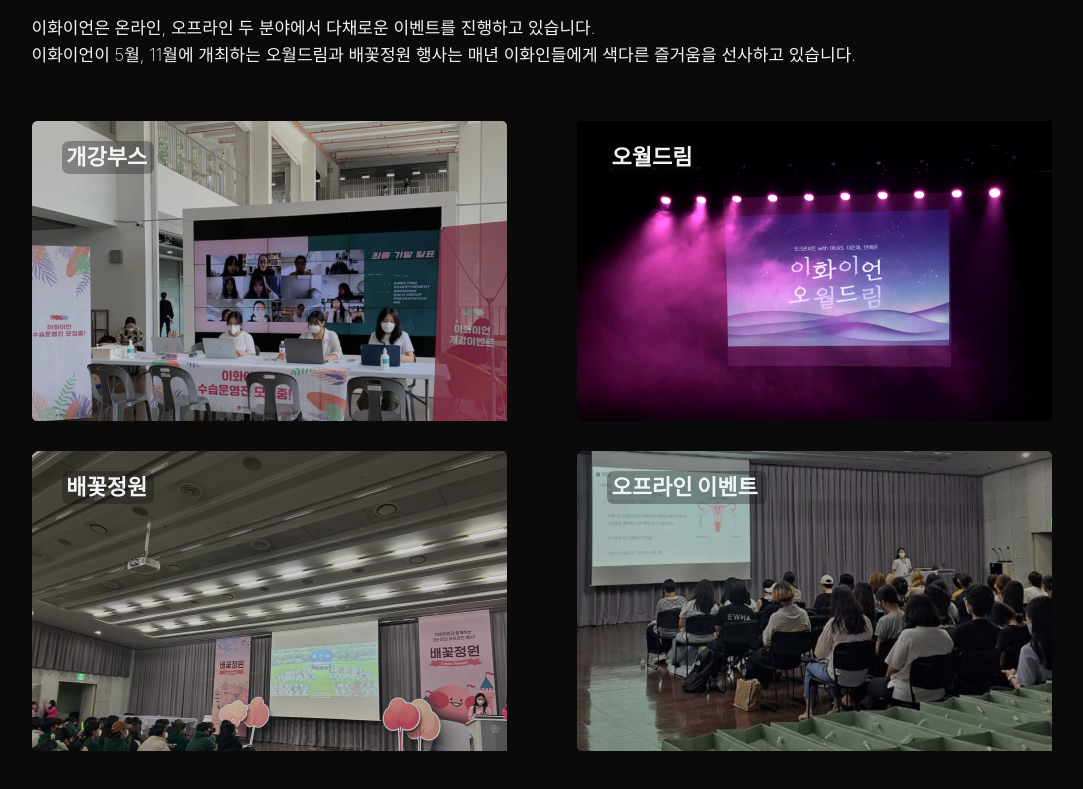
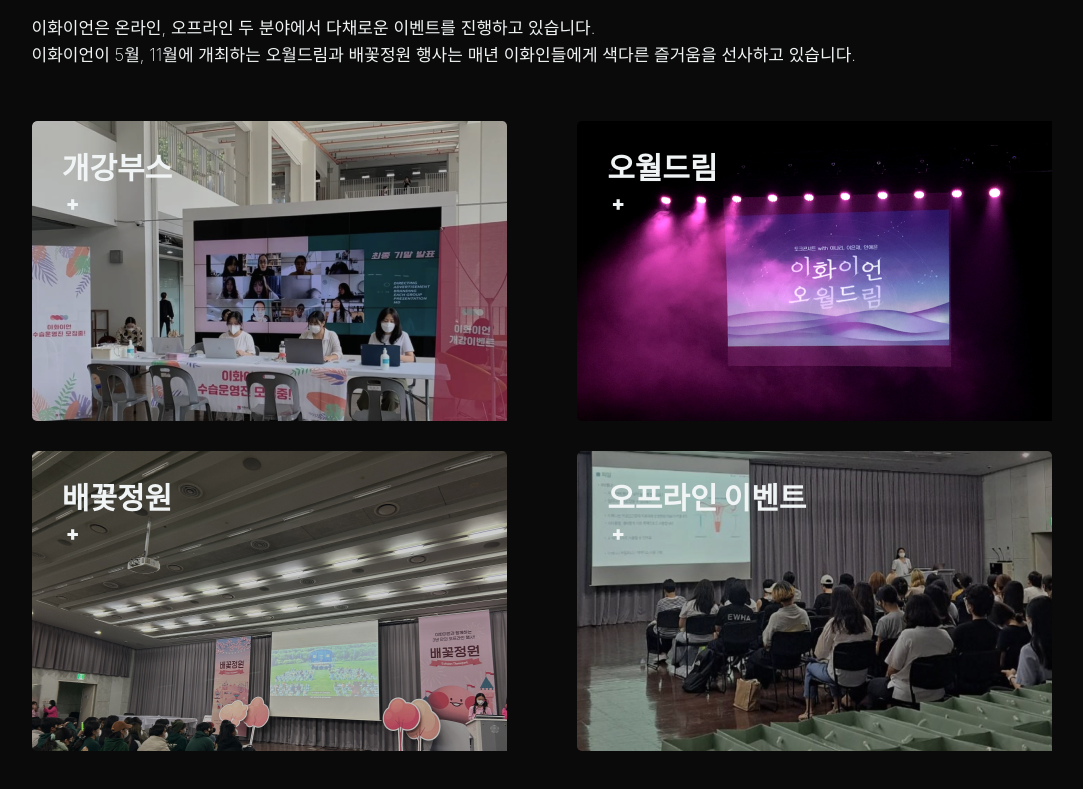
Before and after one commit to hyeinNa/recruiting_2023, a React (Create React App) app in the folder client/: page / in a window 1280 px wide. Shown: the part 2564-3353 px from the top of the page, without its empty margins (84-1167 px from the left). Built offline with nearby package versions, Linux system fonts and the light colour scheme; no server answers.

Commit message:
이벤트 페이지 팀회의 후 수정

```diff
--- a/client/src/components/views/EventPages/EventPages.css
+++ b/client/src/components/views/EventPages/EventPages.css
@@ -112,24 +112,31 @@
 
 .classopeningbooth_title, .may_title, .pearflowergarden_title, .offlineevent_title {
     color: var(--toneDown-white);
-    width: 92px;
-    font-size: 22px;
+    width: 126px;
+    font-size: 30px;
     font-weight: 900;
-    line-height: 33px;
-    background-color: rgb(10, 10, 10, 0.3);
-    border-radius: 7px;
+    line-height: 35px;
+    border-radius: 15px;
+    margin-top: 10px;
+    transition: all 0.3s;
 }
 
 .offlineevent_title {
-    width: 160px;
+    width: 215px;
 }
 
+.classopeningbooth_plus, .may_plus, .pearflowergarden_plus, .offlineevent_plus {
+    font-size: 20px;
+    opacity: 1;
+    transition: all 0.3s;
+
+}
 .classopeningbooth_description, .may_description, .pearflowergarden_description, .offlineevent_description {
     color: var(--toneDown-white);
     opacity: 0;
-    font-size: 300;
-    margin-top: 2%;
-    transition: all 1s;
+    font-size: 16px;
+    margin-top: 3%;
+    transition: all 0.3s;
 
 }
 
@@ -167,20 +174,52 @@
 }
 
 
-.classopeningbooth:hover .classopeningbooth_title{
+.classopeningbooth:hover .classopeningbooth_title {
     background-color: transparent;
+    font-size: 27px;
+    margin-top: 25px;
+    padding-right: 50%;
+    font-weight: 900;
 }
 
 .may:hover .may_title{
     background-color: transparent;
+    font-size: 27px;
+    margin-top: 25px;
+    padding-right: 50%;
+    font-weight: 900;
 }
 
 .pearflowergarden:hover .pearflowergarden_title{
     background-color: transparent;
+    font-size: 27px;
+    margin-top: 25px;
+    padding-right: 50%;
+    font-weight: 900;
 }
 
 .offlineevent:hover .offlineevent_title{
     background-color: transparent;
+    font-size: 27px;
+    margin-top: 25px;
+    padding-right: 50%;
+    font-weight: 900;
+}
+
+.classopeningbooth:hover .classopeningbooth_plus {
+    opacity: 0;
+}
+
+.may:hover .may_plus {
+    opacity: 0;
+}
+
+.pearflowergarden:hover .pearflowergarden_plus {
+    opacity: 0;
+}
+
+.offlineevent:hover .offlineevent_plus {
+    opacity: 0;
 }
 
 @media (max-width: 768px){
--- a/client/src/components/views/EventPages/EventPages.js
+++ b/client/src/components/views/EventPages/EventPages.js
@@ -18,46 +18,24 @@ function EventPages() {
                         <div className="event_pic_inner">
                         <div className="classopeningbooth">
                             <div className="classopeningbooth_content">
-                                <div className="classopeningbooth_title">&nbsp;개강부스</div>
+                                <div className="classopeningbooth_title">개강부스
+                                                    <br /><div className="classopeningbooth_plus">&nbsp;+ </div></div>
                                 <div className="classopeningbooth_description">
-                                    꽃이 만개하는 5월,
+                                    매 해 3월과 9월, 개강을 맞이한 벗들을 위한 소소한 이벤트!
                                     <br />
-                                    오월드림은 매년 색다른 테마의 프로젝트로 이화인들을 찾아갑니다.
-                                    <br />
-                                    <br />
-                                    오월드림은 운영진들과 함께 게임도 하고 선물도 받아가는 이벤트
-                                    <br />
-                                    프로그램, 비밀의 화원에 접속하지 못한 이화인들을 위한 인증부터
-                                    <br />
-                                    특별 이벤트, 마지막으로 봄의 활기를 가득 돋아줄 공연과 토크쇼까지
-                                    <br />
-                                    아주 다채롭게 구상되어 있는 이화이언의 오프라인 이벤트입니다.
-                                    <br />
-                                    <br />
-                                    싱그러운 봄, 이화인들에게 특별하고 따뜻한 기억을 선사하는 오월드림.
-                                    <br />
-                                    다음 5월의 프로젝트를 꾸려나갈 주인공이 되어보는 건 어떨까요?
+                                    벗들의 새로운 시작을 응원하는 소중한 경험으로 당신을 초대합니다!
                                 </div>
                             </div>
                         </div>
 
                         <div className="may">
                             <div className="may_content">
-                                <div className="may_title">&nbsp;오월드림</div>
+                                <div className="may_title">오월드림
+                                                    <br /><div className="may_plus">&nbsp;+ </div></div>
                                 <div className="may_description">
                                     꽃이 만개하는 5월,
                                     <br />
                                     오월드림은 매년 색다른 테마의 프로젝트로 이화인들을 찾아갑니다.
-                                    <br />
-                                    <br />
-                                    오월드림은 운영진들과 함께 게임도 하고 선물도 받아가는 이벤트
-                                    <br />
-                                    프로그램, 비밀의 화원에 접속하지 못한 이화인들을 위한 인증부터
-                                    <br />
-                                    특별 이벤트, 마지막으로 봄의 활기를 가득 돋아줄 공연과 토크쇼까지
-                                    <br />
-                                    아주 다채롭게 구상되어 있는 이화이언의 오프라인 이벤트입니다.
-                                    <br />
                                     <br />
                                     싱그러운 봄, 이화인들에게 특별하고 따뜻한 기억을 선사하는 오월드림.
                                     <br />
@@ -70,50 +48,28 @@ function EventPages() {
                         <div className="event_pic_inner">
                         <div className="pearflowergarden">
                             <div className="pearflowergarden_content">
-                                <div className="pearflowergarden_title">&nbsp;배꽃정원</div>
+                                <div className="pearflowergarden_title">배꽃정원
+                                                    <br /><div className="pearflowergarden_plus">&nbsp;+ </div></div>
                                 <div className="pearflowergarden_description">
-                                    꽃이 만개하는 5월,
+                                가을볕이 따스한 11월,
                                     <br />
-                                    오월드림은 매년 색다른 테마의 프로젝트로 이화인들을 찾아갑니다.
+                                    배꽃정원에는 매년 색다른 재능 나눔 부스와 협찬 기업 부스 그리고 푸짐한 상품이 준비되어 있습니다.
                                     <br />
-                                    <br />
-                                    오월드림은 운영진들과 함께 게임도 하고 선물도 받아가는 이벤트
-                                    <br />
-                                    프로그램, 비밀의 화원에 접속하지 못한 이화인들을 위한 인증부터
-                                    <br />
-                                    특별 이벤트, 마지막으로 봄의 활기를 가득 돋아줄 공연과 토크쇼까지
-                                    <br />
-                                    아주 다채롭게 구상되어 있는 이화이언의 오프라인 이벤트입니다.
-                                    <br />
-                                    <br />
-                                    싱그러운 봄, 이화인들에게 특별하고 따뜻한 기억을 선사하는 오월드림.
-                                    <br />
-                                    다음 5월의 프로젝트를 꾸려나갈 주인공이 되어보는 건 어떨까요?
+                                    이화인들 간의 따뜻하고 깊은 정을 나눌 수 있는 다양한 이벤트를 직접 기획해보세요!
                                 </div>
                             </div>
                         </div>
 
                         <div className="offlineevent">
                             <div className="offlineevent_content">
-                                <div className="offlineevent_title">&nbsp;오프라인 이벤트</div>
+                                <div className="offlineevent_title">오프라인 이벤트
+                                                    <br /><div className="offlineevent_plus">&nbsp;+ </div></div>
                                 <div className="offlineevent_description">
-                                    꽃이 만개하는 5월,
+                                이화이언은 유저들에게 유익한 경험을 제공하기 위해 최선을 다합니다.
                                     <br />
-                                    오월드림은 매년 색다른 테마의 프로젝트로 이화인들을 찾아갑니다.
+                                    네트워킹부터 강연까지, 온라인 커뮤니티의 한계를 넘어 오프라인에서도 이화 안의 더 큰 만남을 도모합니다.
                                     <br />
-                                    <br />
-                                    오월드림은 운영진들과 함께 게임도 하고 선물도 받아가는 이벤트
-                                    <br />
-                                    프로그램, 비밀의 화원에 접속하지 못한 이화인들을 위한 인증부터
-                                    <br />
-                                    특별 이벤트, 마지막으로 봄의 활기를 가득 돋아줄 공연과 토크쇼까지
-                                    <br />
-                                    아주 다채롭게 구상되어 있는 이화이언의 오프라인 이벤트입니다.
-                                    <br />
-                                    <br />
-                                    싱그러운 봄, 이화인들에게 특별하고 따뜻한 기억을 선사하는 오월드림.
-                                    <br />
-                                    다음 5월의 프로젝트를 꾸려나갈 주인공이 되어보는 건 어떨까요?
+                                    우리의 꿈이 숨 쉬는 곳, 이화이언~~
                                 </div>
                             </div>
                         </div>
```
